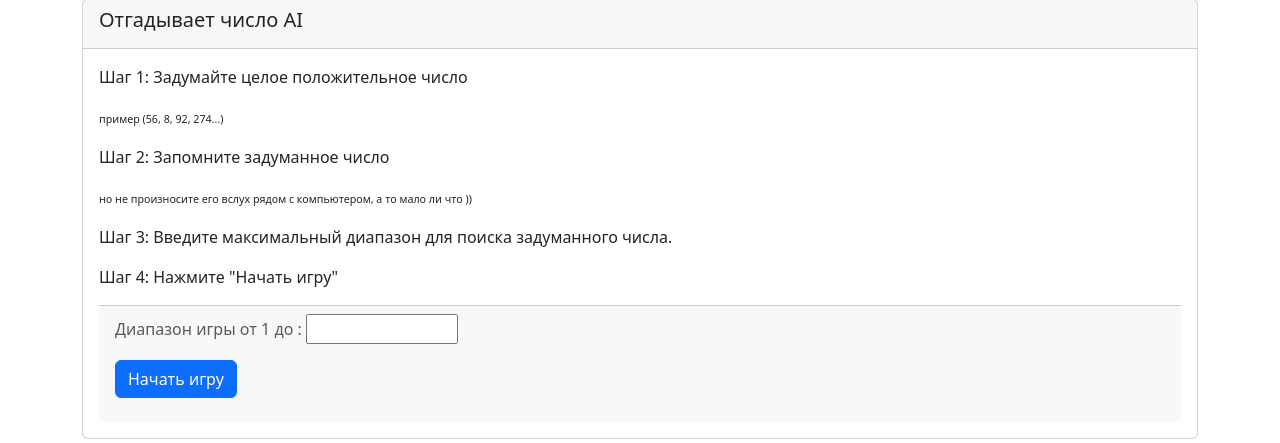
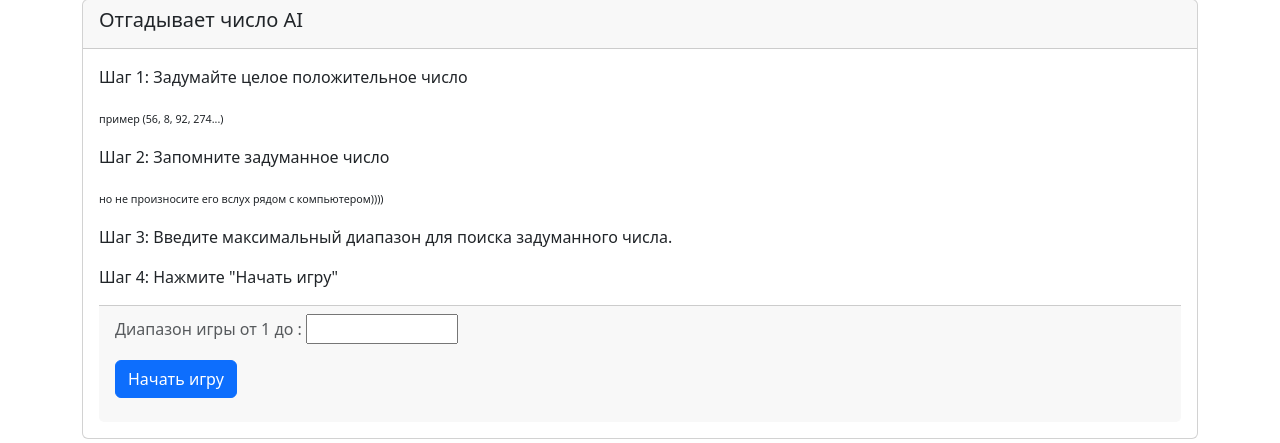
Before and after one commit to Good05Will/num_game, a Django app: page /start_ai_play in a window 1280 px wide. Shown: the part 100-543 px from the top of the page. Run offline with Django 5.2, Linux system fonts and the light colour scheme; the visitor is signed in with stand-in values (Sample User, id 1); some libraries are stand-ins or nearby versions.

Commit message:
NUM GAME 2.0.4

```diff
--- a/num_games/templates/num_games/start_ai_play.html
+++ b/num_games/templates/num_games/start_ai_play.html
@@ -8,7 +8,7 @@
                     пример (56, 8, 92, 274...)</small></small></small></p>
         <p class="card-text">Шаг 2: Запомните задуманное число</p>
         <p class="card-text"><small><small><small>
-                    но не произносите его вслух рядом с компьютером, а то мало ли что ))</small></small></small></p>
+                    но не произносите его вслух рядом с компьютером))))</small></small></small></p>
         <p class="card-text">Шаг 3: Введите максимальный диапазон для поиска задуманного числа.</p>
         <p class="card-text">Шаг 4: Нажмите "Начать игру"</p>
 
```
